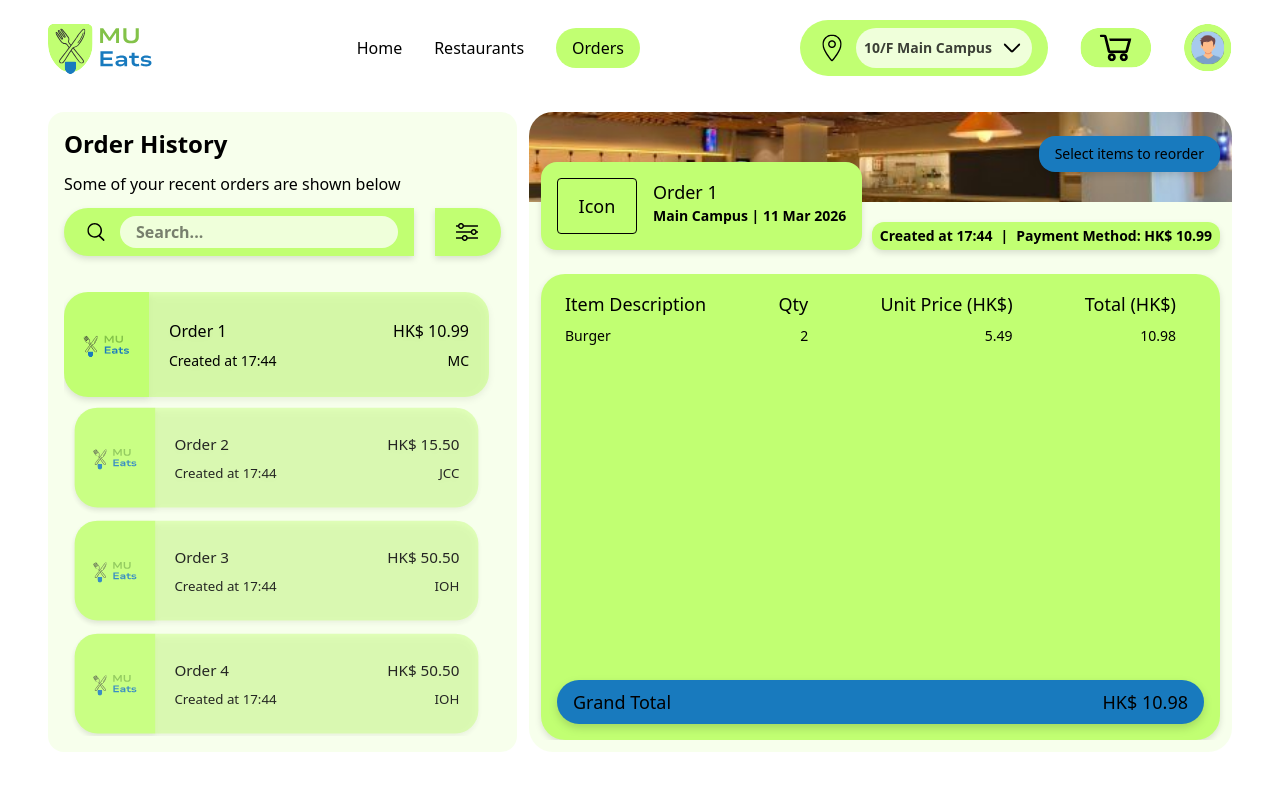
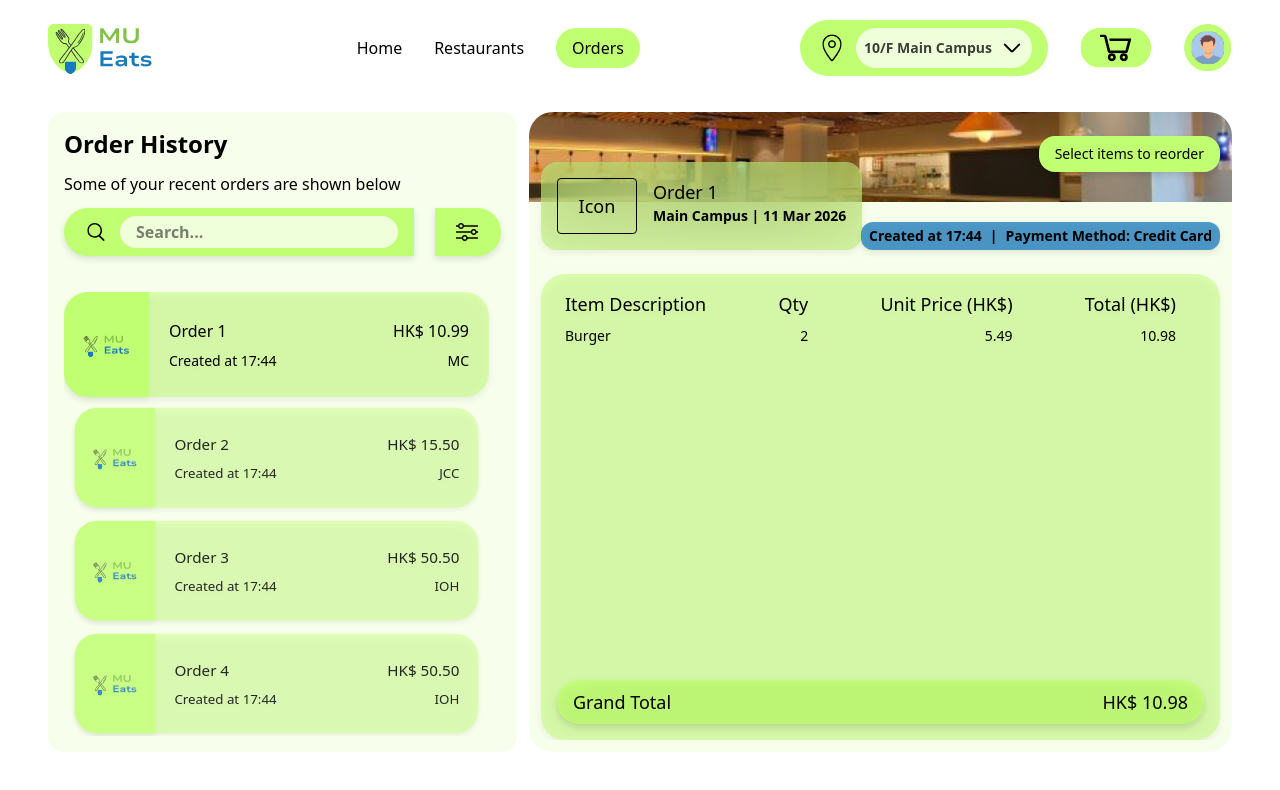
Before and after one commit to JGMS1234/mueats, a Next.js app: page /orders in a window 1280 px wide. Shown: the top 790 px of the page. Built offline with nearby package versions, Linux system fonts and the light colour scheme.

Commit message:
remastered Order History page

```diff
--- a/app/(root)/orders/page.jsx
+++ b/app/(root)/orders/page.jsx
@@ -11,6 +11,7 @@ const page = () => {
 					currency: 'HK$',
 					campusName: 'MC',
 					createdAt: new Date(),
+					paymentMethod: 'Credit Card',
 					items: [
 						{
 							name: 'Burger',
@@ -25,6 +26,7 @@ const page = () => {
 					currency: 'HK$',
 					campusName: 'JCC',
 					createdAt: new Date(),
+					paymentMethod: 'Credit Card',
 					items: [
 						{
 							name: 'Fries',
@@ -39,6 +41,7 @@ const page = () => {
 					currency: 'HK$',
 					campusName: 'IOH',
 					createdAt: new Date(),
+					paymentMethod: 'Credit Card',
 					items: [
 						{
 							name: 'Fries',
@@ -53,6 +56,7 @@ const page = () => {
 					currency: 'HK$',
 					campusName: 'IOH',
 					createdAt: new Date(),
+					paymentMethod: 'Credit Card',
 					items: [
 						{
 							name: 'Fries',
--- a/app/components/ItemCard.jsx
+++ b/app/components/ItemCard.jsx
@@ -15,7 +15,7 @@ const ItemCard = ({
 	return (
 		<div
 			className={clsx(
-				'flex flex-col justify-between text-left drop-shadow-md w-full h-full flex-1 p-4 bg-(--primary-colour) rounded-3xl text-nowrap',
+				'flex flex-col justify-between text-left drop-shadow-md w-full h-full flex-1 p-4 bg-(--primary-colour)/50 rounded-3xl text-nowrap',
 				// [!show && 'pt-10 h-[calc(100%-2rem)]']
 			)}>
 			<div className='flex flex-col gap-2 pr-2 pb-2 w-full items-center h-[80%] overflow-y-auto relative'>
@@ -69,7 +69,7 @@ const ItemCard = ({
 				</div>
 			)}
 			{(!isWarning || isEdit) && (
-				<div className='flex self-center justify-between drop-shadow-lg fade-in-animation mt-2 py-2 px-4 w-full rounded-3xl bg-(--accent) backdrop-blur-lg'>
+				<div className='flex self-center justify-between drop-shadow-lg fade-in-animation mt-2 py-2 px-4 w-full rounded-3xl bg-(--primary-colour)/75 backdrop-blur-lg'>
 					<span>Grand Total</span>
 					<span>
 						{formatCurrency(
--- a/app/components/OrderHistory.jsx
+++ b/app/components/OrderHistory.jsx
@@ -64,7 +64,7 @@ const OrderHistory = ({ orders }) => {
 					/>
 					<div
 						className={clsx(
-							'absolute md:bottom-0 md:left-3 flex text-base md:text-lg p-4 w-[90%] drop-shadow-md md:w-fit rounded-2xl bg-(--primary-colour)',
+							'absolute md:bottom-0 md:left-3 flex text-base md:text-lg p-4 w-[90%] drop-shadow-md md:w-fit rounded-2xl bg-(--primary-colour)/50 backdrop-blur-2xl',
 							[isToggled && 'top-6 translate-x-[-49.75%] ml-[50%]'],
 						)}>
 						<div className='h-10 w-14 md:h-14 md:w-20 mr-4 flex items-center justify-center border-solid rounded-sm border border-black'>
@@ -83,19 +83,13 @@ const OrderHistory = ({ orders }) => {
 							</span>
 						</div>
 					</div>
-					<div className='absolute hidden md:flex gap-2 drop-shadow-md bottom-0 right-3 px-2 py-1 text-sm font-semibold w-fit bg-(--primary-colour) rounded-xl'>
+					<div className='absolute hidden md:flex gap-2 drop-shadow-md bottom-0 right-3 px-2 py-1 text-sm font-semibold w-fit bg-(--accent)/75 backdrop-blur-2xl rounded-xl'>
 						{`${dateOrTIme(orders[selectedOrder].createdAt)}`}
 						<span>|</span>
-						<div>
-							Payment Method:{' '}
-							{formatCurrency(
-								orders[selectedOrder].amount,
-								orders[selectedOrder].currency,
-							)}
-						</div>
+						<div>Payment Method: {orders[selectedOrder].paymentMethod}</div>
 					</div>
 
-					<button className='text-sm absolute drop-shadow-md top-6 right-3 bg-(--accent) py-2 px-4 cursor-pointer hover:scale-105 active:scale-100 transition-all ease-in-out duration-300 rounded-2xl'>
+					<button className='text-sm absolute drop-shadow-md top-6 right-3 bg-(--primary-colour) backdrop-blur-lg py-2 px-4 cursor-pointer hover:scale-105 active:scale-100 transition-all ease-in-out duration-300 rounded-2xl'>
 						Select items to reorder
 					</button>
 				</div>
```
